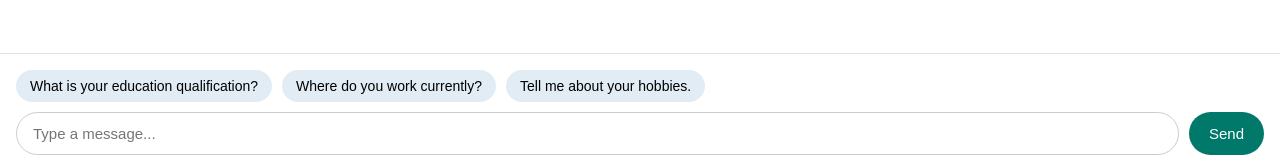
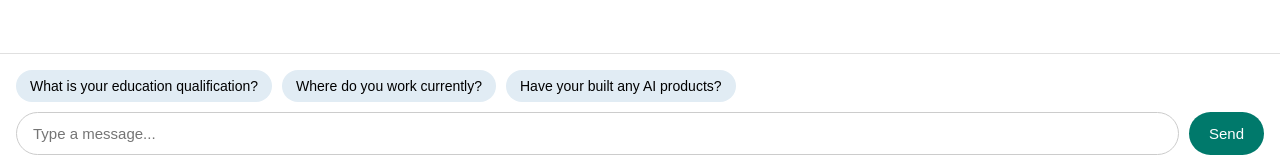
Before and after one commit to srinivasankb/srinivasankb.github.io, a plain HTML site: page ai.html in a window 1280 px wide. Shown: the part 629-789 px from the top of the page. Drawn offline with Linux system fonts and the light colour scheme.

Commit message:
Updated conversation starters
Updated conversation starters

```diff
--- a/ai.html
+++ b/ai.html
@@ -203,7 +203,7 @@
       <div class="starters" id="starters">
         <button class="starter-btn">What is your education qualification?</button>
         <button class="starter-btn">Where do you work currently?</button>
-        <button class="starter-btn">Tell me about your hobbies.</button>
+        <button class="starter-btn">Have your built any AI products?</button>
       </div>
       <div class="chat-input">
         <input type="text" id="userInput" placeholder="Type a message..." />
```
